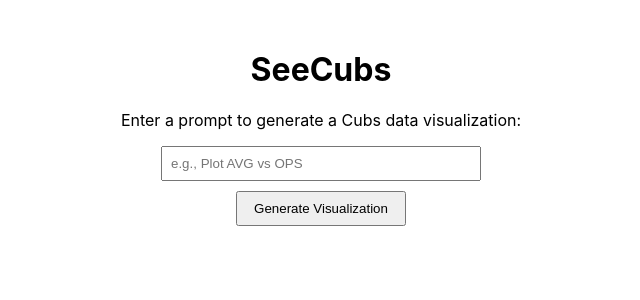
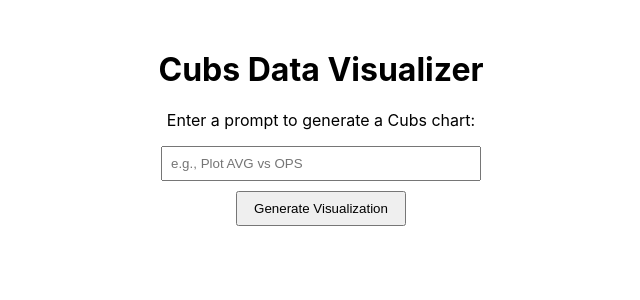
Before and after one commit to JohnnyAddis/SeeCubs, a React (Create React App) app in the folder frontend/: page / in a window 1280 px wide. Shown: the top 300 px of the page, without its empty margins (319-959 px from the left). Built offline with nearby package versions, Linux system fonts and the light colour scheme.

Commit message:
Adding loading state

```diff
--- a/frontend/src/App.js
+++ b/frontend/src/App.js
@@ -2,19 +2,26 @@
 
 function App() {
   const [prompt, setPrompt] = useState("");
+  const [loading, setLoading] = useState(false);
 
   const handleInputChange = (event) => {
-    setPrompt(event.target.value); // update state as user types
+    setPrompt(event.target.value);
   };
 
   const handleSubmit = () => {
-    console.log("User Prompt:", prompt); // log prompt on button click
+    console.log("User Prompt:", prompt);
+    setLoading(true); // start loading
+
+    // Simulate work (e.g., future API call)
+    setTimeout(() => {
+      setLoading(false); // stop loading after 1 second
+    }, 1000);
   };
 
   return (
     <div style={{ textAlign: "center", marginTop: "50px" }}>
-      <h1>SeeCubs</h1>
-      <p>Enter a prompt to generate a Cubs data visualization:</p>
+      <h1>Cubs Data Visualizer</h1>
+      <p>Enter a prompt to generate a Cubs chart:</p>
       <input
         type="text"
         placeholder="e.g., Plot AVG vs OPS"
@@ -26,8 +33,9 @@
       <button
         onClick={handleSubmit}
         style={{ marginTop: "10px", padding: "8px 16px" }}
+        disabled={loading} // disable button while loading
       >
-        Generate Visualization
+        {loading ? "Loading..." : "Generate Visualization"}
       </button>
     </div>
   );
```
